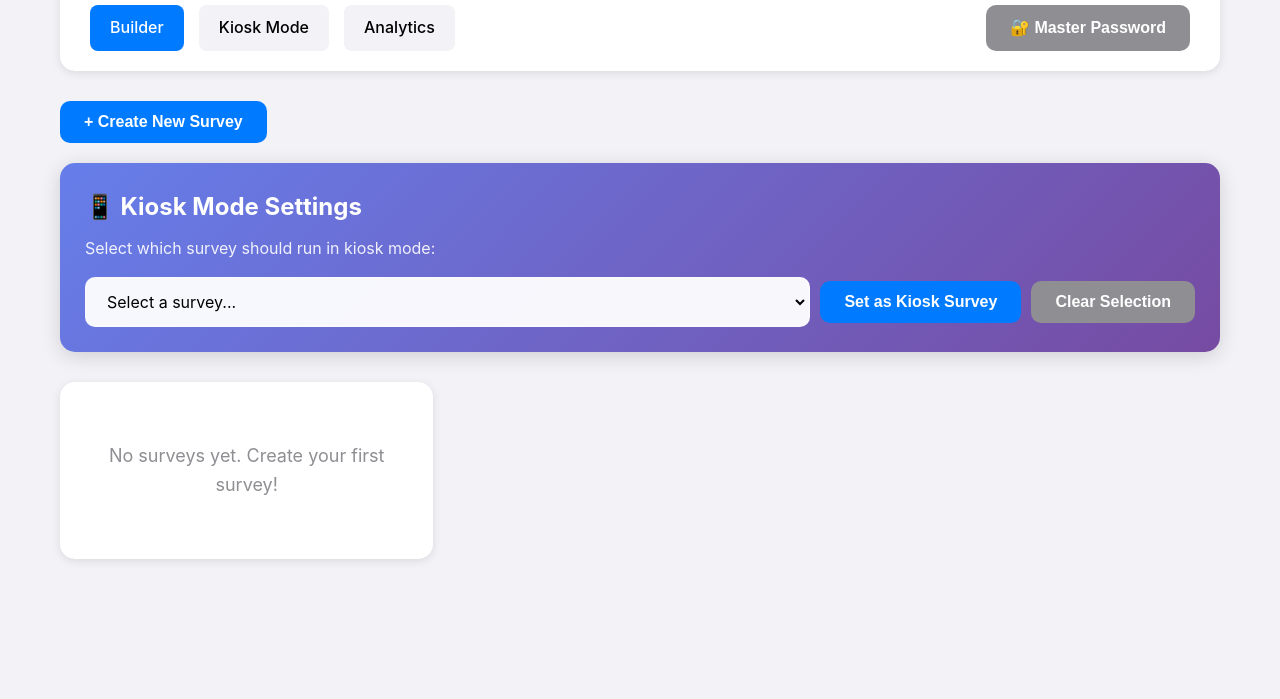
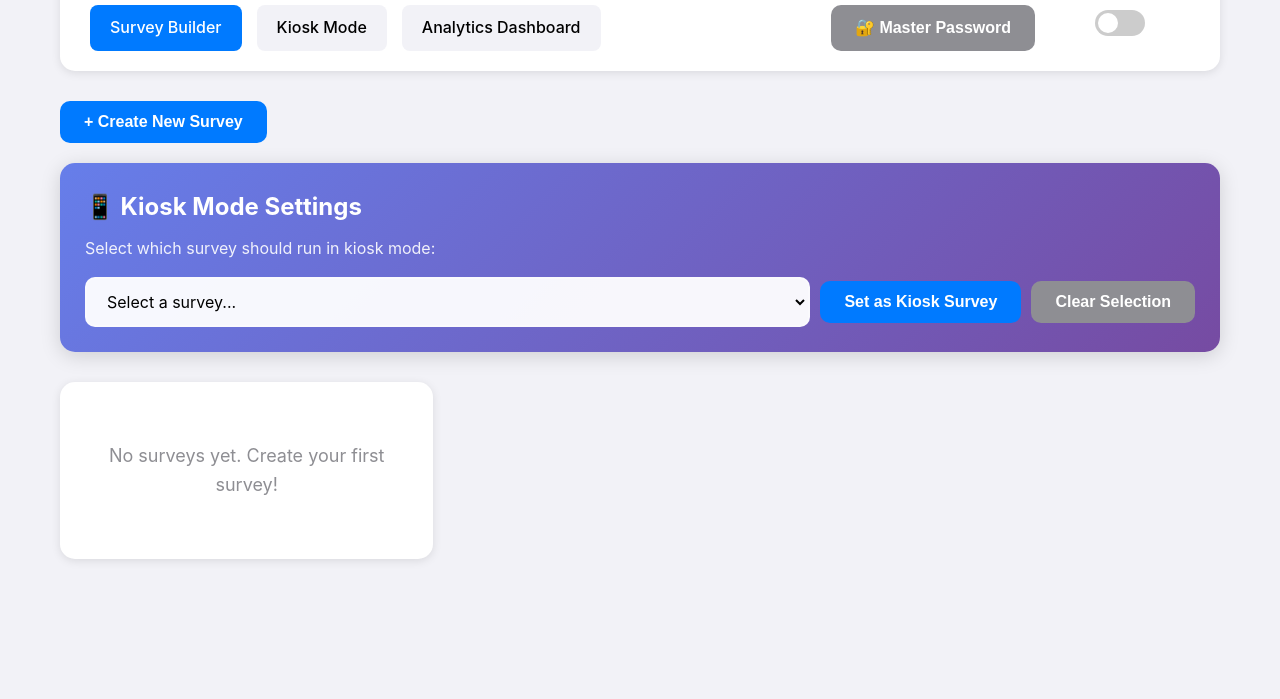
Before and after one commit to reachsukkur/offlinesurvey, a plain HTML site: page index.html in a window 1280 px wide. Shown: the part 101-800 px from the top of the page. Drawn offline with Linux system fonts and the light colour scheme.

Commit message:
Add dynamic language switcher with EN/AR toggle and RTL support

```diff
--- a/css/main.css
+++ b/css/main.css
@@ -405,3 +405,90 @@ label {
         max-width: 100%;
     }
 }
+
+/* Language Toggle Switch */
+.language-toggle {
+    display: flex;
+    align-items: center;
+    gap: 10px;
+    padding: 5px 10px;
+    background: rgba(255, 255, 255, 0.1);
+    border-radius: 25px;
+    backdrop-filter: blur(10px);
+}
+
+.lang-label {
+    font-size: 14px;
+    font-weight: 600;
+    color: var(--text-primary);
+    min-width: 25px;
+    text-align: center;
+}
+
+header .lang-label {
+    color: white;
+    opacity: 0.9;
+}
+
+/* Toggle Switch */
+.switch {
+    position: relative;
+    display: inline-block;
+    width: 50px;
+    height: 26px;
+}
+
+.switch input {
+    opacity: 0;
+    width: 0;
+    height: 0;
+}
+
+.slider {
+    position: absolute;
+    cursor: pointer;
+    top: 0;
+    left: 0;
+    right: 0;
+    bottom: 0;
+    background-color: #ccc;
+    transition: 0.3s;
+    border-radius: 26px;
+}
+
+.slider:before {
+    position: absolute;
+    content: "";
+    height: 20px;
+    width: 20px;
+    left: 3px;
+    bottom: 3px;
+    background-color: white;
+    transition: 0.3s;
+    border-radius: 50%;
+}
+
+input:checked + .slider {
+    background-color: var(--primary-color);
+}
+
+input:checked + .slider:before {
+    transform: translateX(24px);
+}
+
+[dir="rtl"] input:checked + .slider:before {
+    transform: translateX(-24px);
+}
+
+.slider:active:before {
+    width: 26px;
+}
+
+/* Language toggle in navigation */
+nav .language-toggle {
+    background: rgba(255, 255, 255, 0.15);
+}
+
+nav .language-toggle:hover {
+    background: rgba(255, 255, 255, 0.25);
+}
--- a/index.html
+++ b/index.html
@@ -12,12 +12,15 @@
 <body>
     <div class="container">
         <header>
-            <h1>📝 Survey Builder</h1>
+            <h1 data-i18n="surveyBuilder">📝 Survey Builder</h1>
             <nav>
-                <a href="index.html" class="active">Builder</a>
-                <a href="kiosk.html">Kiosk Mode</a>
-                <a href="analytics.html">Analytics</a>
-                <button id="masterPasswordBtn" class="btn btn-secondary" style="margin-left: auto;">🔐 Master Password</button>
+                <a href="index.html" class="active" data-i18n="surveyBuilder">Builder</a>
+                <a href="kiosk.html" data-i18n="kioskMode">Kiosk Mode</a>
+                <a href="analytics.html" data-i18n="analytics">Analytics</a>
+                <button id="masterPasswordBtn" class="btn btn-secondary" style="margin-left: auto;">
+                    <span data-i18n="masterPassword">🔐 Master Password</span>
+                </button>
+                <div id="languageToggleContainer"></div>
             </nav>
         </header>
 
@@ -99,7 +102,21 @@
         </main>
     </div>
 
+    <script src="js/language.js"></script>
     <script src="js/storage.js"></script>
     <script src="js/builder.js"></script>
+    <script>
+        // Initialize language toggle
+        document.addEventListener('DOMContentLoaded', () => {
+            const container = document.getElementById('languageToggleContainer');
+            container.innerHTML = LanguageManager.createToggleHTML();
+
+            const toggle = document.getElementById('languageToggle');
+            toggle.addEventListener('change', (e) => {
+                const newLang = e.target.checked ? 'ar' : 'en';
+                LanguageManager.setLanguage(newLang);
+            });
+        });
+    </script>
 </body>
 </html>
--- /dev/null
+++ b/js/language.js
@@ -0,0 +1,256 @@
+// Language Manager
+const LanguageManager = {
+    currentLang: localStorage.getItem('appLanguage') || 'en',
+
+    translations: {
+        en: {
+            // Common
+            loading: 'Loading...',
+            save: 'Save',
+            cancel: 'Cancel',
+            delete: 'Delete',
+            edit: 'Edit',
+            back: 'Back',
+            yes: 'Yes',
+            no: 'No',
+
+            // Survey Builder
+            surveyBuilder: 'Survey Builder',
+            createNewSurvey: 'Create New Survey',
+            surveyTitle: 'Survey Title',
+            surveyDescription: 'Survey Description',
+            published: 'Published',
+            unpublished: 'Unpublished',
+            password: 'Password',
+            masterPassword: 'Master Password',
+            saveSurvey: 'Save Survey',
+            deleteSurvey: 'Delete Survey',
+            duplicateSurvey: 'Duplicate',
+            questions: 'Questions',
+            addQuestion: 'Add Question',
+            questionText: 'Question Text',
+            required: 'Required',
+            optional: 'Optional',
+            options: 'Options',
+            addOption: 'Add Option',
+
+            // Question Types
+            textQuestion: 'Text',
+            textareaQuestion: 'Long Text',
+            multipleChoice: 'Multiple Choice',
+            checkboxes: 'Checkboxes',
+            rating: 'Rating',
+            yesNo: 'Yes/No',
+            dateQuestion: 'Date',
+
+            // Kiosk Mode
+            kioskMode: 'Kiosk Mode',
+            surveyStation: 'Survey Station',
+            welcome: 'Welcome!',
+            selectSurvey: 'Please select a survey to begin:',
+            startSurvey: 'Start Survey',
+            submitSurvey: 'Submit Survey',
+            thankYou: 'Thank You!',
+            responseRecorded: 'Your response has been recorded successfully.',
+            loadingNext: 'Loading next survey in',
+            seconds: 'seconds...',
+            admin: 'Admin',
+            restart: 'Restart',
+
+            // Kiosk Settings
+            kioskSettings: 'Kiosk Mode Settings',
+            selectKioskSurvey: 'Select which survey should run in kiosk mode:',
+            setKioskSurvey: 'Set as Kiosk Survey',
+            clearSelection: 'Clear Selection',
+            kioskSetTo: 'Kiosk mode is set to:',
+
+            // Analytics
+            analytics: 'Analytics Dashboard',
+            selectSurveyToView: 'Select a survey to view responses',
+            totalResponses: 'Total Responses',
+            viewResponses: 'View Responses',
+            exportCSV: 'Export to CSV',
+            exportJSON: 'Export to JSON',
+            noResponses: 'No responses yet',
+            responseDetails: 'Response Details',
+            submittedAt: 'Submitted At',
+
+            // Messages
+            confirmDelete: 'Are you sure you want to delete this survey? This will also delete all responses.',
+            confirmCancel: 'Are you sure you want to restart the form?',
+            enterPassword: 'Enter password to access admin panel',
+            incorrectPassword: 'Incorrect password',
+            surveySaved: 'Survey saved successfully!',
+            surveyDeleted: 'Survey deleted successfully',
+            enterTitle: 'Please enter a survey title',
+            addOneQuestion: 'Please add at least one question',
+            masterPasswordSet: 'Master password set successfully!',
+            kioskSurveySet: 'Kiosk survey set successfully! The kiosk mode will now use this survey.',
+            kioskSurveyCleared: 'Kiosk survey cleared successfully!',
+        },
+
+        ar: {
+            // Common
+            loading: 'جاري التحميل...',
+            save: 'حفظ',
+            cancel: 'إلغاء',
+            delete: 'حذف',
+            edit: 'تعديل',
+            back: 'رجوع',
+            yes: 'نعم',
+            no: 'لا',
+
+            // Survey Builder
+            surveyBuilder: 'منشئ الاستبيان',
+            createNewSurvey: 'إنشاء استبيان جديد',
+            surveyTitle: 'عنوان الاستبيان',
+            surveyDescription: 'وصف الاستبيان',
+            published: 'منشور',
+            unpublished: 'غير منشور',
+            password: 'كلمة المرور',
+            masterPassword: 'كلمة المرور الرئيسية',
+            saveSurvey: 'حفظ الاستبيان',
+            deleteSurvey: 'حذف الاستبيان',
+            duplicateSurvey: 'نسخ',
+            questions: 'الأسئلة',
+            addQuestion: 'إضافة سؤال',
+            questionText: 'نص السؤال',
+            required: 'مطلوب',
+            optional: 'اختياري',
+            options: 'الخيارات',
+            addOption: 'إضافة خيار',
+
+            // Question Types
+            textQuestion: 'نص',
+            textareaQuestion: 'نص طويل',
+            multipleChoice: 'اختيار متعدد',
+            checkboxes: 'مربعات اختيار',
+            rating: 'تقييم',
+            yesNo: 'نعم/لا',
+            dateQuestion: 'تاريخ',
+
+            // Kiosk Mode
+            kioskMode: 'وضع الكشك',
+            surveyStation: 'محطة الاستبيان',
+            welcome: 'مرحباً!',
+            selectSurvey: 'يرجى اختيار استبيان للبدء:',
+            startSurvey: 'بدء الاستبيان',
+            submitSurvey: 'إرسال الاستبيان',
+            thankYou: 'شكراً لك!',
+            responseRecorded: 'تم تسجيل إجابتك بنجاح.',
+            loadingNext: 'تحميل الاستبيان التالي خلال',
+            seconds: 'ثواني...',
+            admin: 'الإدارة',
+            restart: 'إعادة البدء',
+
+            // Kiosk Settings
+            kioskSettings: 'إعدادات وضع الكشك',
+            selectKioskSurvey: 'اختر الاستبيان الذي سيعمل في وضع الكشك:',
+            setKioskSurvey: 'تعيين كاستبيان الكشك',
+            clearSelection: 'مسح الاختيار',
+            kioskSetTo: 'تم تعيين وضع الكشك إلى:',
+
+            // Analytics
+            analytics: 'لوحة التحليلات',
+            selectSurveyToView: 'اختر استبياناً لعرض الردود',
+            totalResponses: 'إجمالي الردود',
+            viewResponses: 'عرض الردود',
+            exportCSV: 'تصدير إلى CSV',
+            exportJSON: 'تصدير إلى JSON',
+            noResponses: 'لا توجد ردود بعد',
+            responseDetails: 'تفاصيل الرد',
+            submittedAt: 'تم الإرسال في',
+
+            // Messages
+            confirmDelete: 'هل أنت متأكد من حذف هذا الاستبيان؟ سيتم حذف جميع الردود أيضاً.',
+            confirmCancel: 'هل أنت متأكد من إعادة تشغيل النموذج؟',
+            enterPassword: 'أدخل كلمة المرور للوصول إلى لوحة الإدارة',
+            incorrectPassword: 'كلمة مرور غير صحيحة',
+            surveySaved: 'تم حفظ الاستبيان بنجاح!',
+            surveyDeleted: 'تم حذف الاستبيان بنجاح',
+            enterTitle: 'يرجى إدخال عنوان الاستبيان',
+            addOneQuestion: 'يرجى إضافة سؤال واحد على الأقل',
+            masterPasswordSet: 'تم تعيين كلمة المرور الرئيسية بنجاح!',
+            kioskSurveySet: 'تم تعيين استبيان الكشك بنجاح! سيستخدم وضع الكشك هذا الاستبيان الآن.',
+            kioskSurveyCleared: 'تم مسح استبيان الكشك بنجاح!',
+        }
+    },
+
+    // Get translation
+    t(key) {
+        return this.translations[this.currentLang][key] || key;
+    },
+
+    // Set language and update UI
+    setLanguage(lang) {
+        this.currentLang = lang;
+        localStorage.setItem('appLanguage', lang);
+
+        // Update HTML attributes
+        document.documentElement.lang = lang;
+        document.documentElement.dir = lang === 'ar' ? 'rtl' : 'ltr';
+
+        // Update all elements with data-i18n attribute
+        this.updateUI();
+
+        // Trigger custom event for components to refresh
+        window.dispatchEvent(new CustomEvent('languageChanged', { detail: { lang } }));
+    },
+
+    // Update all translatable elements
+    updateUI() {
+        document.querySelectorAll('[data-i18n]').forEach(element => {
+            const key = element.getAttribute('data-i18n');
+            const translation = this.t(key);
+
+            // Update text or placeholder based on element type
+            if (element.tagName === 'INPUT' || element.tagName === 'TEXTAREA') {
+                if (element.placeholder) {
+                    element.placeholder = translation;
+                }
+            } else {
+                element.textContent = translation;
+            }
+        });
+
+        // Update elements with data-i18n-placeholder
+        document.querySelectorAll('[data-i18n-placeholder]').forEach(element => {
+            const key = element.getAttribute('data-i18n-placeholder');
+            element.placeholder = this.t(key);
+        });
+    },
+
+    // Initialize language on page load
+    init() {
+        // Set initial language
+        const savedLang = localStorage.getItem('appLanguage') || 'en';
+        this.setLanguage(savedLang);
+
+        // Update the toggle switch if it exists
+        const toggle = document.getElementById('languageToggle');
+        if (toggle) {
+            toggle.checked = savedLang === 'ar';
+        }
+    },
+
+    // Create language toggle switch HTML
+    createToggleHTML() {
+        return `
+            <div class="language-toggle">
+                <span class="lang-label">EN</span>
+                <label class="switch">
+                    <input type="checkbox" id="languageToggle" ${this.currentLang === 'ar' ? 'checked' : ''}>
+                    <span class="slider"></span>
+                </label>
+                <span class="lang-label">AR</span>
+            </div>
+        `;
+    }
+};
+
+// Auto-initialize when DOM is ready
+if (document.readyState === 'loading') {
+    document.addEventListener('DOMContentLoaded', () => LanguageManager.init());
+} else {
+    LanguageManager.init();
+}
```
Also changed, not shown: analytics.html (+19 -4 lines), kiosk.html (+19 -2 lines), 1 other file.
